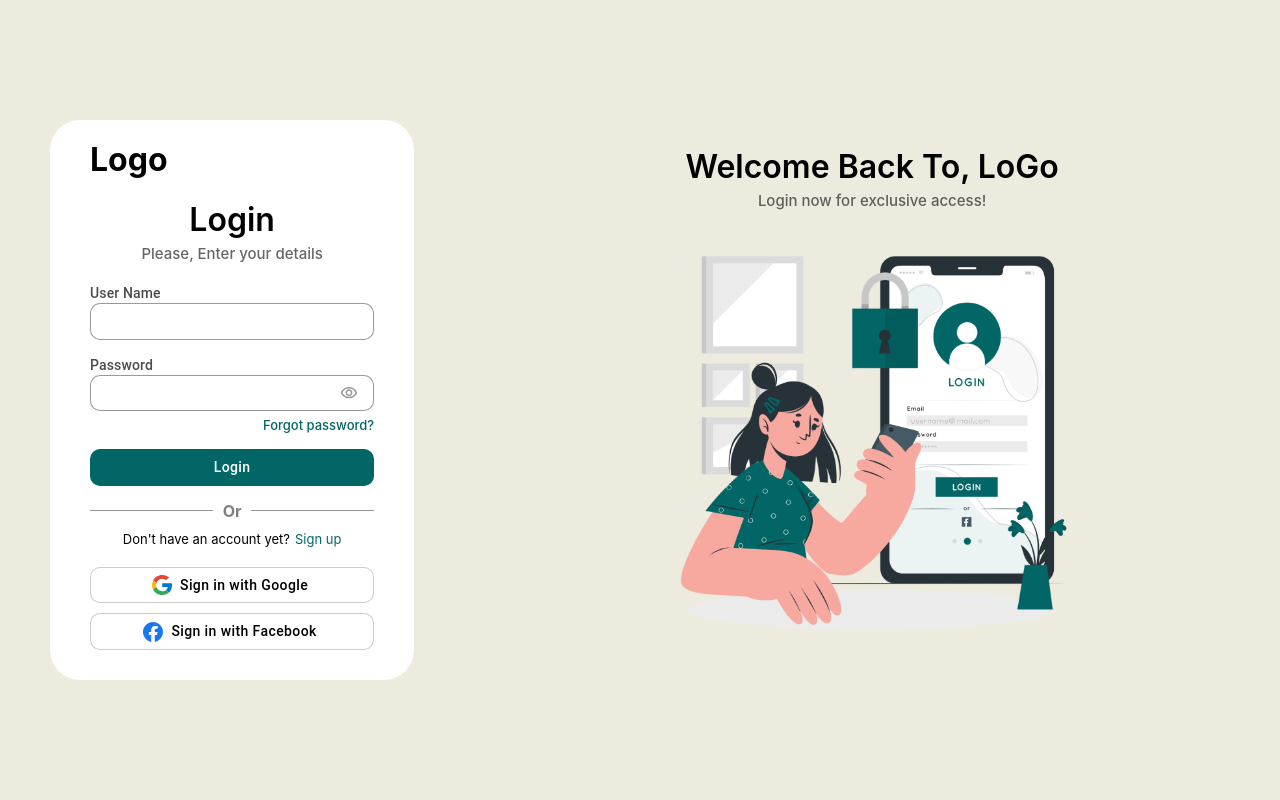
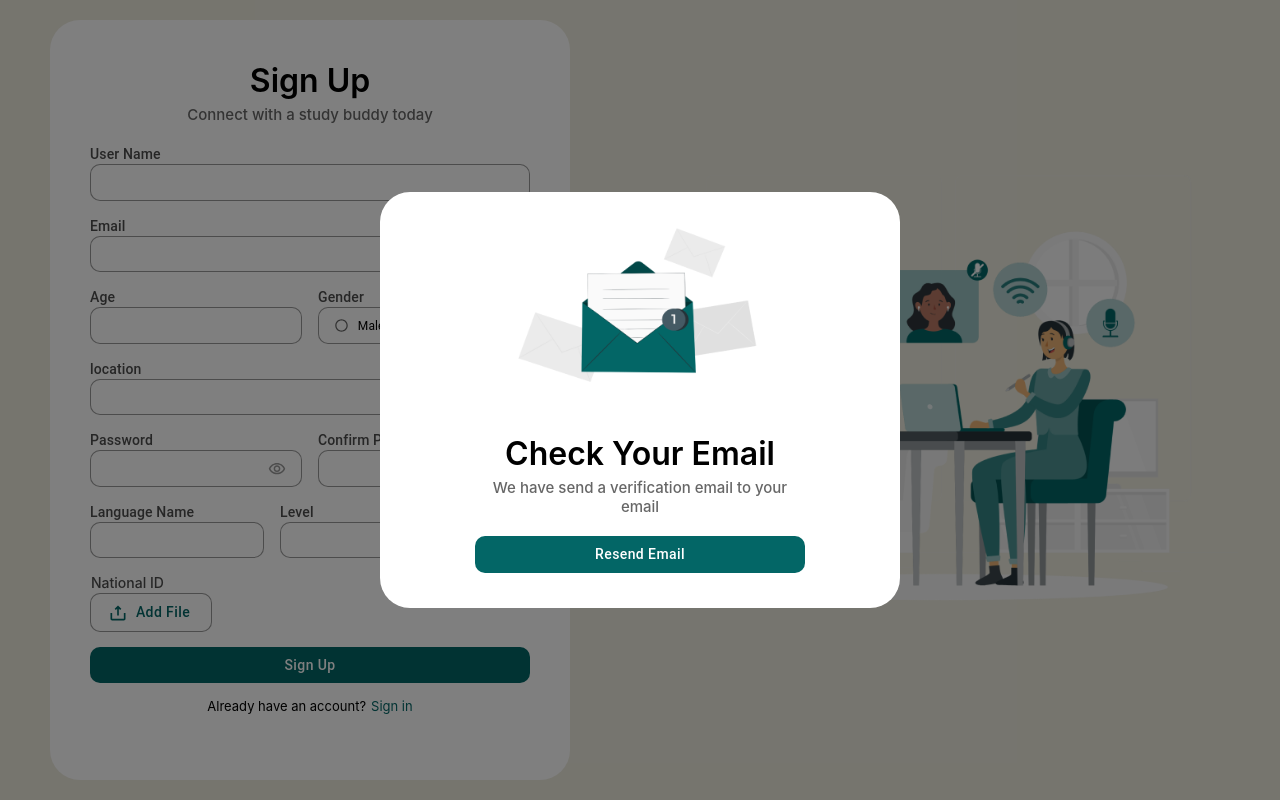
Before and after one commit to Hussein-AbdElRazek/Opi-Se, a React (Create React App) app: page /signup/resend-email in a window 1280 px wide. Before the commit this address led to /login. Built offline with nearby package versions, Linux system fonts and the light colour scheme.

Commit message:
Resend verification email

```diff
--- /dev/null
+++ b/src/pages/Guest/ResendEmail/ResendEmail.jsx
@@ -0,0 +1,48 @@
+import React, { useState } from 'react'
+import ResendEmailUi from './ResendEmailUi'
+import { useSearchParams } from 'react-router-dom';
+import useHttp from '../../../hooks/use-http';
+import { useSnackbar } from 'notistack';
+
+const ResendEmail = () =>
+{
+    const [searchParams] = useSearchParams();
+    const email = searchParams.get('email');
+    const {
+        isLoading: isLoadingResendEmail,
+        sendRequest: resendEmail
+    } = useHttp();
+    const { enqueueSnackbar: popMessage } = useSnackbar();
+
+    const [sentAgain, setSentAgain] = useState(false)
+
+    const handleResendEmail = () =>
+    {
+        const getResponse = ({ message }) =>
+        {
+            if (message.includes("success"))
+            {
+                popMessage("Email sent successfully", { variant: "success" })
+                if (!sentAgain) setSentAgain(true)
+            }
+        };
+
+        resendEmail(
+            {
+                url: `resendVerificationEmail?${email}`,
+                method: "GET",
+            },
+            getResponse
+        );
+    }
+    return (
+        <ResendEmailUi
+            email={email}
+            handleResendEmail={handleResendEmail}
+            isLoadingResendEmail={isLoadingResendEmail}
+            sentAgain={sentAgain}
+        />
+    )
+}
+
+export default ResendEmail
--- /dev/null
+++ b/src/pages/Guest/ResendEmail/ResendEmailUi.jsx
@@ -0,0 +1,55 @@
+import React, { useState } from 'react'
+import { Modal } from '@mui/material'
+import { FormCard, HeaderText, Paragraph } from '../../../components/ui';
+import { Btn } from '../../../components/inputs';
+import resendEmailBackground from '../../../assets/images/resendEmailBackground.png'
+import classes from './ResendEmailUi.module.css'
+const ResendEmailUi = (props) =>
+{
+    const {
+        email,
+        handleResendEmail,
+        isLoadingResendEmail,
+        sentAgain,
+    } = props;
+    const [open, setOpen] = useState(true);
+    const onClose = () =>
+    {
+        setOpen(false)
+    }
+    return (
+        <Modal
+            open={open}
+            onClose={onClose}
+            className='center-x center-y'
+        >
+            <FormCard
+                size={"big"}
+            >
+                <div
+                    className="center-x"
+                >
+                    <div
+                        className={`${classes.content} center-text`}
+                    >
+                        <img src={resendEmailBackground} alt="Resend Email Background" />
+                        <HeaderText>Check Your Email</HeaderText>
+                        <Paragraph>
+                            We have send a verification email to your email
+                            <br />
+                            {email}
+                        </Paragraph>
+                        <Btn
+                            onClick={handleResendEmail}
+                            isLoading={isLoadingResendEmail}
+                        >
+                            {sentAgain ? "Send Again" : "Resend Email"}
+                        </Btn>
+                    </div>
+                </div>
+            </FormCard>
+        </Modal>
+    )
+}
+
+export default ResendEmailUi
--- /dev/null
+++ b/src/pages/Guest/ResendEmail/ResendEmailUi.module.css
@@ -0,0 +1,6 @@
+.content img {
+    width: 100%;
+}
+.content{
+    width: 75%;
+}
--- a/src/pages/Guest/SignUp/SignUp.jsx
+++ b/src/pages/Guest/SignUp/SignUp.jsx
@@ -1,9 +1,8 @@
-import React from 'react'
 import { useNavigate } from 'react-router-dom';
+import { useSnackbar } from 'notistack';
 
 import useHttp from '../../../hooks/use-http';
 import SignUpUi from './SignUpUi';
-import { useSnackbar } from 'notistack';
 import { clearArrayOfObjects } from '../../../helpers/clearArrayOfObjects';
 
 const SignUp = () =>
@@ -15,7 +14,7 @@ const SignUp = () =>
         isLoading: isLoadingSignUp,
         sendRequest: signUp
     } = useHttp();
-    const handleSignUp = (values) =>
+    const handleSignUp = (values, { resetForm }) =>
     {
         let submitData = { ...values };
         submitData.languages = clearArrayOfObjects(submitData.languages)
@@ -28,8 +27,8 @@ const SignUp = () =>
         {
             if (message.includes("success"))
             {
-                popMessage("Your account created successfully and verification email sent", { variant: "success" })
-                navigate("/login", { replace: true });
+                resetForm();
+                navigate(`resend-email?email=${values.email}`)
             }
         };
         signUp(
--- a/src/pages/Guest/SignUp/SignUpUi.jsx
+++ b/src/pages/Guest/SignUp/SignUpUi.jsx
@@ -15,6 +15,7 @@ import
 } from '../../../components/inputs';
 import ExtractNationalId from './ExtractNationalId';
 import { Form, Formik } from 'formik';
+import { Outlet } from 'react-router-dom';
 
 const SignUpUi = (props) =>
 {
@@ -64,6 +65,7 @@ const SignUpUi = (props) =>
         type="signup"
         size="small"
       />
+      <Outlet />
     </div>
   )
 }
--- a/src/routes/Guest.jsx
+++ b/src/routes/Guest.jsx
@@ -4,13 +4,16 @@ import Login from '../pages/Guest/Login/Login'
 import SignUp from '../pages/Guest/SignUp/SignUp'
 import ForgetPassword from '../pages/Guest/ForgetPassword/ForgetPassword'
 import ResetPassword from '../pages/Guest/ResetPassword/ResetPassword'
+import ResendEmail from '../pages/Guest/ResendEmail/ResendEmail'
 
 const Guest = () =>
 {
     return (
         <Routes>
             <Route path='/login' element={<Login />} />
-            <Route path='/signup' element={<SignUp />} />
+            <Route path='/signup' element={<SignUp />} >
+                <Route path='resend-email' element={<ResendEmail />} />
+            </Route>
             <Route path='/forgot-password' element={<ForgetPassword />} />
             <Route path='/reset-password/*' element={<ResetPassword />} />
             <Route path="*" element={<Navigate to="/login" replace={true} />} />
```
Also changed, not shown: src/assets/images/resendEmailBackground.png (added).
